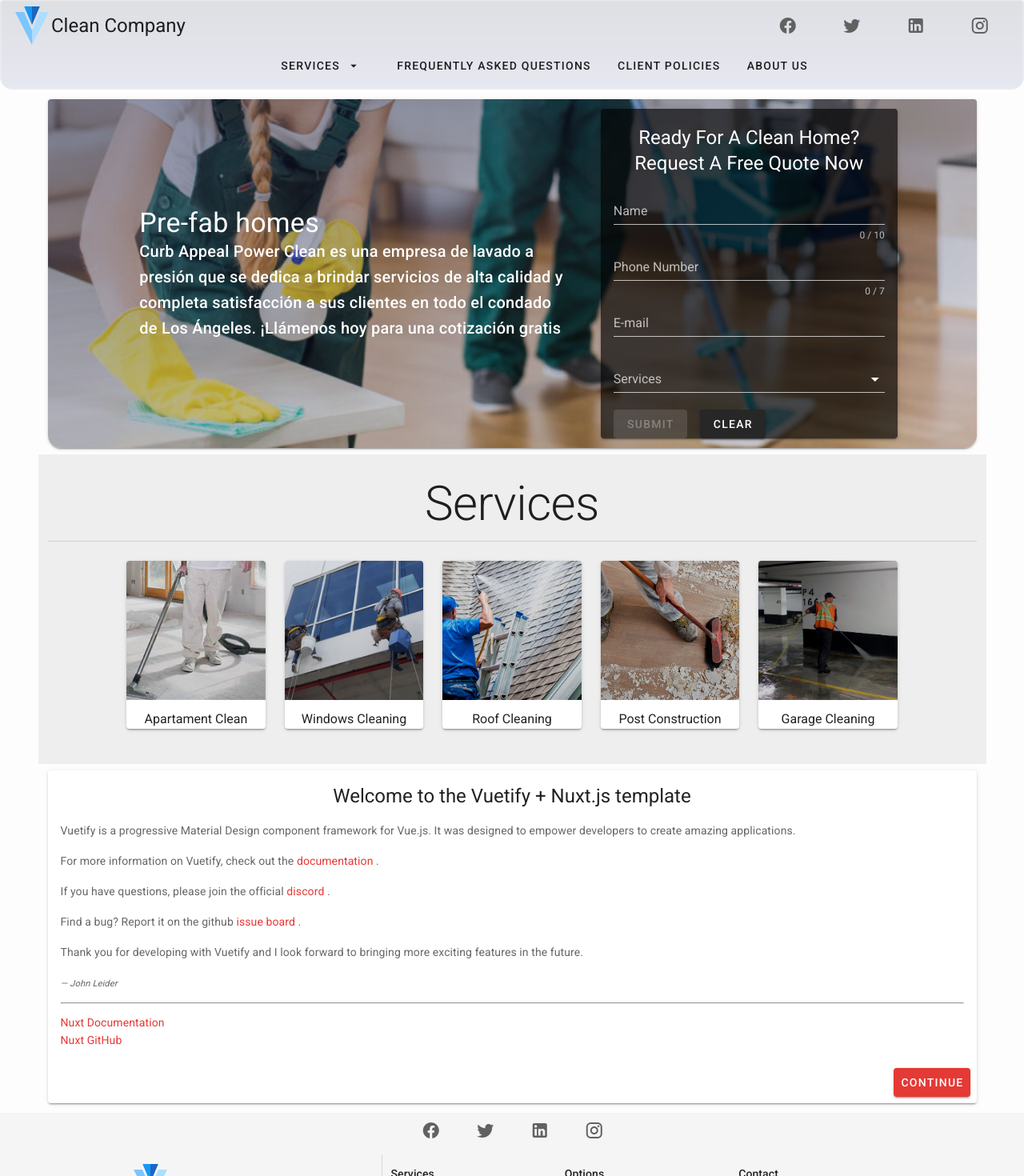
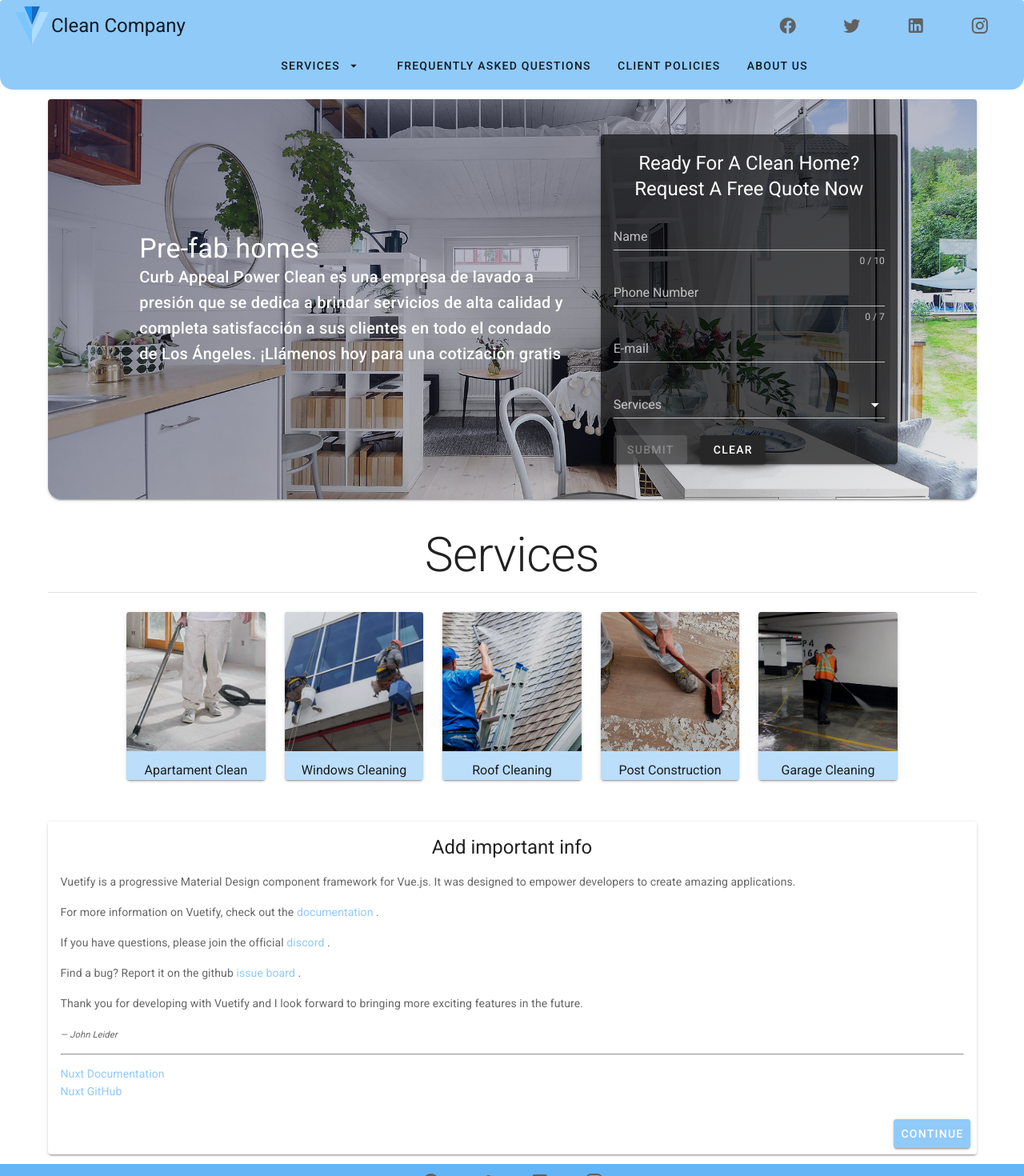
Before and after one commit to eloydamianmolina/spa-limpieza, a Nuxt app: page / in a window 1280 px wide. Shown: the top 1470 px of the page at 80% size. Built offline with nearby package versions, Linux system fonts and the light colour scheme.

Commit message:
Change color blue lightend-3

```diff
--- a/components/home/FormHome.vue
+++ b/components/home/FormHome.vue
@@ -1,6 +1,6 @@
 <template>
   <validation-observer ref="observer " v-slot="{ invalid }">
-    <v-card color="cardColor dark--text" hover dark>
+    <v-card color="cardColor " hover dark>
       <form class="px-4 my-3" @submit.prevent="submit">
         <p class="text-center text-h5 pt-5">
           Ready For A Clean Home? Request A Free Quote Now
--- a/components/home/HomeServices.vue
+++ b/components/home/HomeServices.vue
@@ -1,11 +1,11 @@
 <template>
-  <v-row class="justify-center grey lighten-3 pt-5 pb-5">
+  <v-row class="justify-center lighten-3 pt-5 pb-5">
     <v-col cols="12" class="text-center">
       <p class="text-h2 service">Services</p>
       <v-divider></v-divider>
     </v-col>
     <v-col v-for="n in items" cols="6" sm="2" :key="n.name" class="">
-      <v-card hover max-width="250" color="" :to="'/services/' + n.href">
+      <v-card hover max-width="250" class="blue lighten-4" :to="'/services/' + n.href">
         <v-img
           :src="require('~/assets/images/' + n.url)"
           aspect-ratio="1"
--- a/layouts/default.vue
+++ b/layouts/default.vue
@@ -1,7 +1,7 @@
 <template>
   <v-app>
     <v-card class="d-flex">
-      <v-app-bar fixed app class="rounded-b-xl" :elevation="0">
+      <v-app-bar fixed app class="rounded-b-xl blue lighten-3" :elevation="0">
         <v-avatar :tile="true" @click="$router.push('/')">
           <img :src="require('@/static/vuetify-logo.svg')" alt="logo" />
         </v-avatar>
@@ -9,10 +9,8 @@
           >Clean Company</v-toolbar-title
         >
         <template v-slot:img="{ props }">
-          <v-img
-            v-bind="props"
-            gradient="to top , rgba(100,115,201,.10), rgba(25,32,72,.1)"
-          >
+          <v-img v-bind="props">
+            <!-- gradient="to top , rgba(100,115,201,.10), rgba(25,32,72,.3)" -->
           </v-img>
         </template>
 
@@ -86,7 +84,7 @@
         <nuxt />
       </v-container>
     </v-main>
-    <v-footer padless>
+    <v-footer class="blue lighten-2" padless>
       <v-row tile justify="center" class="">
         <v-col class="mt-0 pt-0 text-center" cols="12">
           <v-card-text class="mb-0 pb-0">
@@ -137,7 +135,7 @@
           <span class="subtitle-2">Contact</span>
           <ul class="">
             <li class="caption" @click="$router.push('/about_us')">About us</li>
-            <li class="caption" @click="$router.push('/about_us')">54645645664</li>
+            <li class="caption">54645645664</li>
           </ul>
         </v-col>
 
@@ -216,7 +214,7 @@ export default {
 #app {
   /* background: url("~/assets/images/agua.jpg") no-repeat center center fixed !important;
   background-size: cover; */
-  background-color: rgb(253, 253, 253);
+  background-color: rgb(255, 255, 255);
 }
 .v-tabs {
   align-items: end;
--- a/nuxt.config.js
+++ b/nuxt.config.js
@@ -63,7 +63,7 @@ export default {
           success: colors.green.accent3,
         },
         light: {
-          primary: colors.red.darken1,
+          primary: colors.blue.lighten3,
           secondary: colors.red.lighten4,
           accent: colors.indigo.base}
       }
--- a/pages/index.vue
+++ b/pages/index.vue
@@ -7,8 +7,9 @@
       </v-card> -->
       <v-card class="rounded-b-xl">
         <v-img
-          :src="require('~/assets/images/clearhome.jpg')"
+          :src="require('~/assets/images/clean_room.jpg')"
           class="dark--text align-center imagehome"
+          :max-height="$vuetify.breakpoint.mobile ? '800' : '500'"
           gradient="to top left, rgba(50,50,50,.11), rgba(25,32,72,.5)"
           dark
         >
@@ -51,7 +52,7 @@
       </v-row> -->
       <v-card>
         <v-card-title class="headline d-flex justify-center">
-          Welcome to the Vuetify + Nuxt.js template
+          Add important info
         </v-card-title>
         <v-card-text>
           <p>
```
Also changed, not shown: assets/images/clean_room.jpg (added), pages/about.vue (renamed from pages/inspire.vue).
